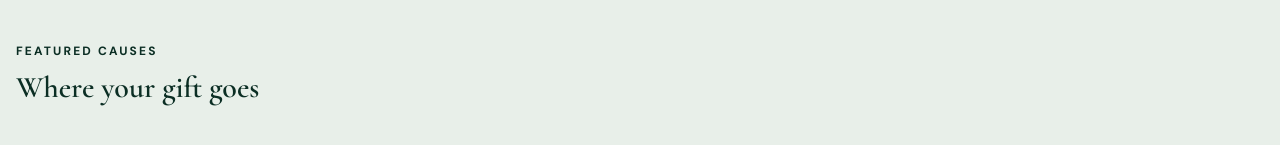
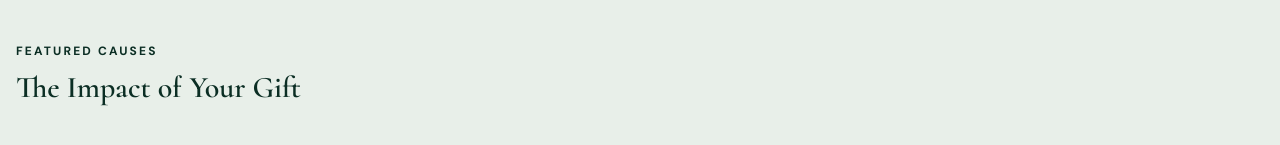
Before and after one commit to AbuBakarSheraz/FJMCAANA_FrontEnd, a Next.js app: page /donate in a window 1280 px wide. Shown: the part 337-482 px from the top of the page. Built offline with nearby package versions, Linux system fonts and the light colour scheme.

Commit message:
the last push

```diff
--- a/src/components/CausesSection.tsx
+++ b/src/components/CausesSection.tsx
@@ -124,7 +124,7 @@ export default function CausesSection({
       <div className="mx-auto max-w-7xl px-4 py-10">
         <Reveal>
           <span className="font-accent text-xs font-semibold uppercase tracking-[0.18em] text-pine-dark">Featured Causes</span>
-          <h2 className="mt-2 font-display text-3xl font-semibold text-pine-dark">Where your gift goes</h2>
+          <h2 className="mt-2 font-display text-3xl font-semibold text-pine-dark">The Impact of Your Gift</h2>
         </Reveal>
 
         <Stagger className="mt-10 grid gap-5 sm:grid-cols-2 lg:grid-cols-3">
```
